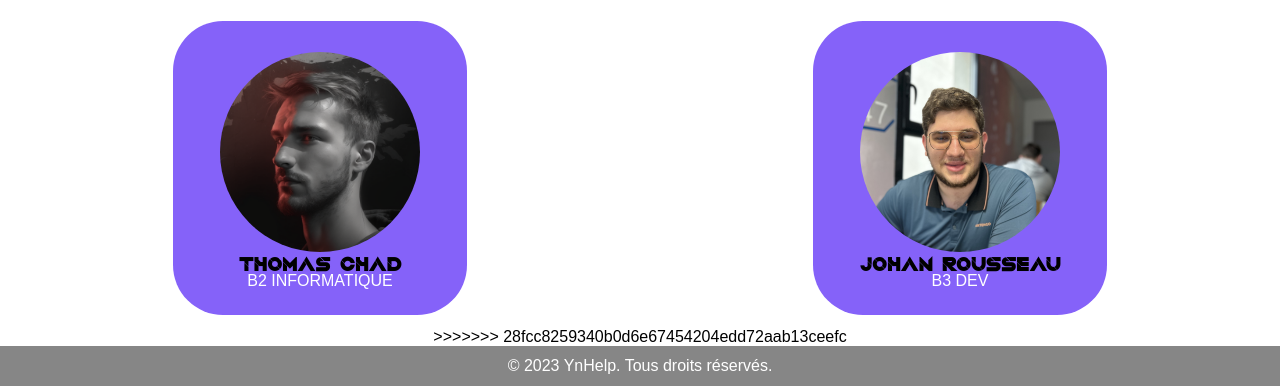
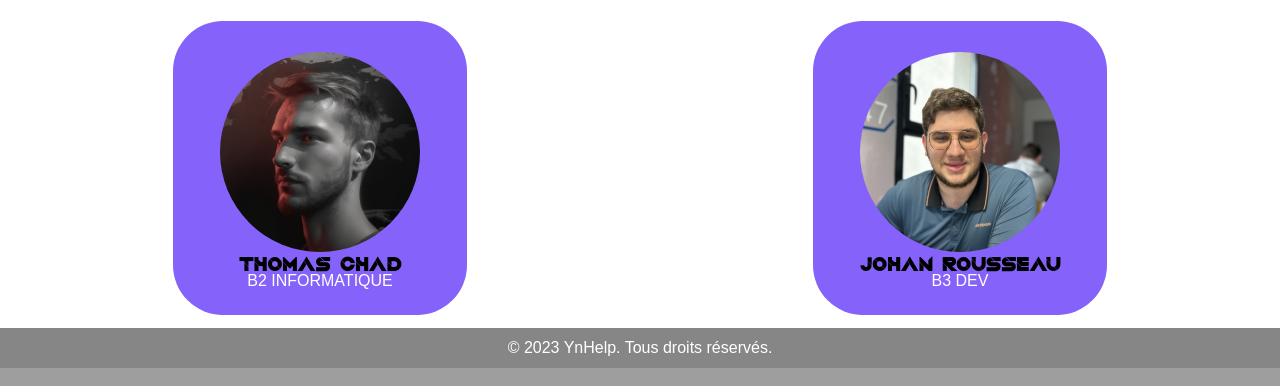
Before and after one commit to Doctorwho07/YnHelp, a PHP site: page / in a window 1280 px wide. Shown: the part 1168-1554 px from the top of the page. Run offline with PHP 8.4, Linux system fonts and the light colour scheme.

Commit message:
finish conflicts

```diff
--- a/public/views/home.php
+++ b/public/views/home.php
@@ -59,8 +59,6 @@
     </div>
     </div>
 </section>
-
->>>>>>> 28fcc8259340b0d6e67454204edd72aab13ceefc
 </body>
 <?php require './public/templates/footer.html'; ?>
 </html>
```
